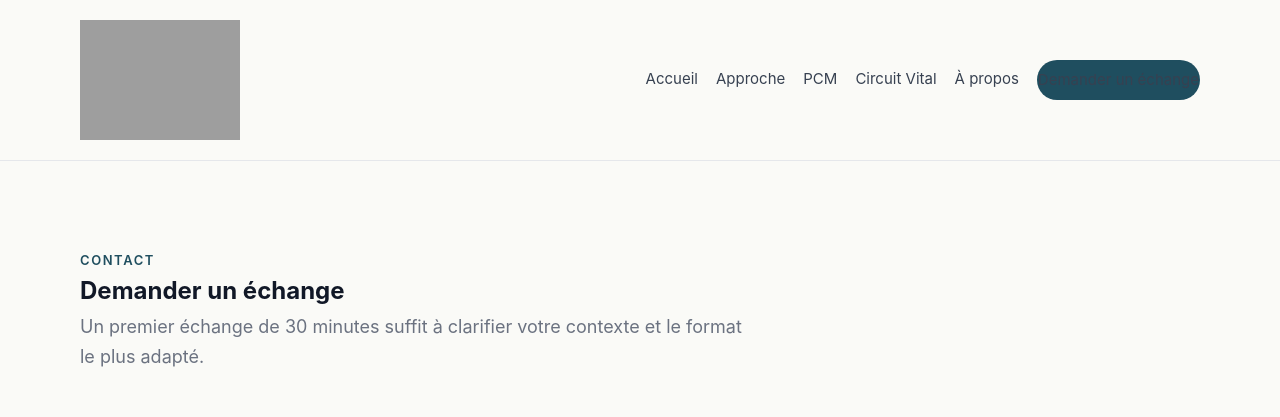
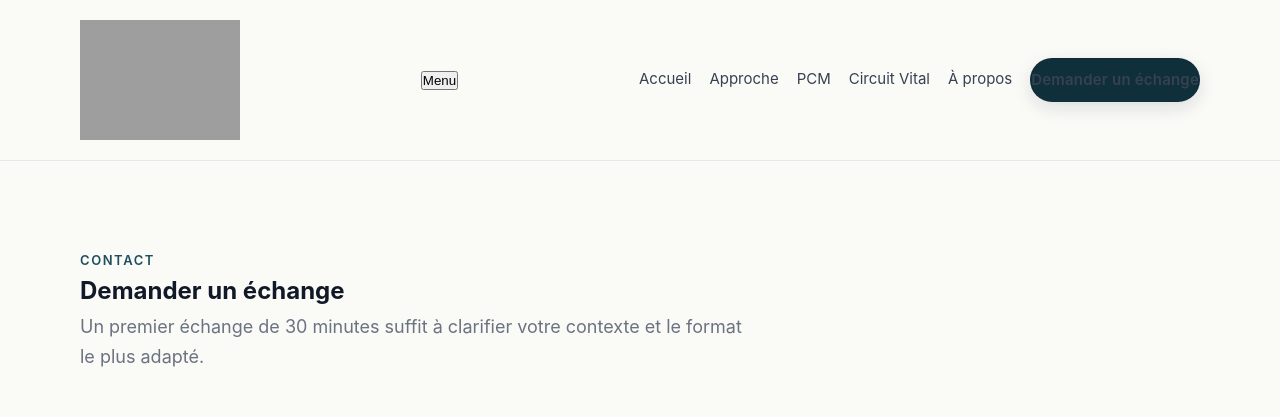
Before and after one commit to GLortet/gilleslortet, a Flask app: page /contact in a window 1280 px wide. Shown: the top 417 px of the page. Run offline with Flask 3, Linux system fonts and the light colour scheme; grey boxes are pictures that could not be loaded.

Commit message:
Refactor nav-cta styles for improved design

```diff
--- a/static/styles.css
+++ b/static/styles.css
@@ -145,27 +145,43 @@ ul {
     border-color: var(--accent-soft);
 }
 
+/* CTA Navbar: visible + premium */
 .nav-cta {
-    padding: 10px 18px;
-    border-radius: 999px;
-    background: var(--accent);
-    color: #fff;
-    border: 1px solid var(--accent);
+  display: inline-flex;
+  align-items: center;
+  justify-content: center;
+
+  padding: 10px 16px;
+  min-height: 44px;
+
+  border-radius: 999px;
+  border: 1px solid rgba(15, 23, 42, 0.18);
+
+  background: #0f2f3a; /* bleu-vert profond */
+  color: #ffffff;
+
+  font-weight: 600;
+  letter-spacing: 0.2px;
+  text-decoration: none;
+
+  box-shadow: 0 6px 18px rgba(15, 23, 42, 0.12);
+  transition: transform 160ms ease, box-shadow 160ms ease, background 160ms ease;
 }
 
-.nav-cta:hover,
-.nav-cta:focus {
-    background: var(--accent-dark);
-    border-color: var(--accent-dark);
+.nav-cta:hover {
+  transform: translateY(-1px);
+  box-shadow: 0 10px 28px rgba(15, 23, 42, 0.16);
+  background: #103742;
 }
 
-.nav-toggle {
-    display: none;
-    border: 1px solid var(--border);
-    background: var(--surface);
-    padding: 8px 14px;
-    border-radius: 999px;
-    font-size: 14px;
+.nav-cta:active {
+  transform: translateY(0px);
+  box-shadow: 0 6px 18px rgba(15, 23, 42, 0.12);
+}
+
+.nav-cta:focus-visible {
+  outline: 3px solid rgba(15, 47, 58, 0.25);
+  outline-offset: 3px;
 }
 
 main {
```
